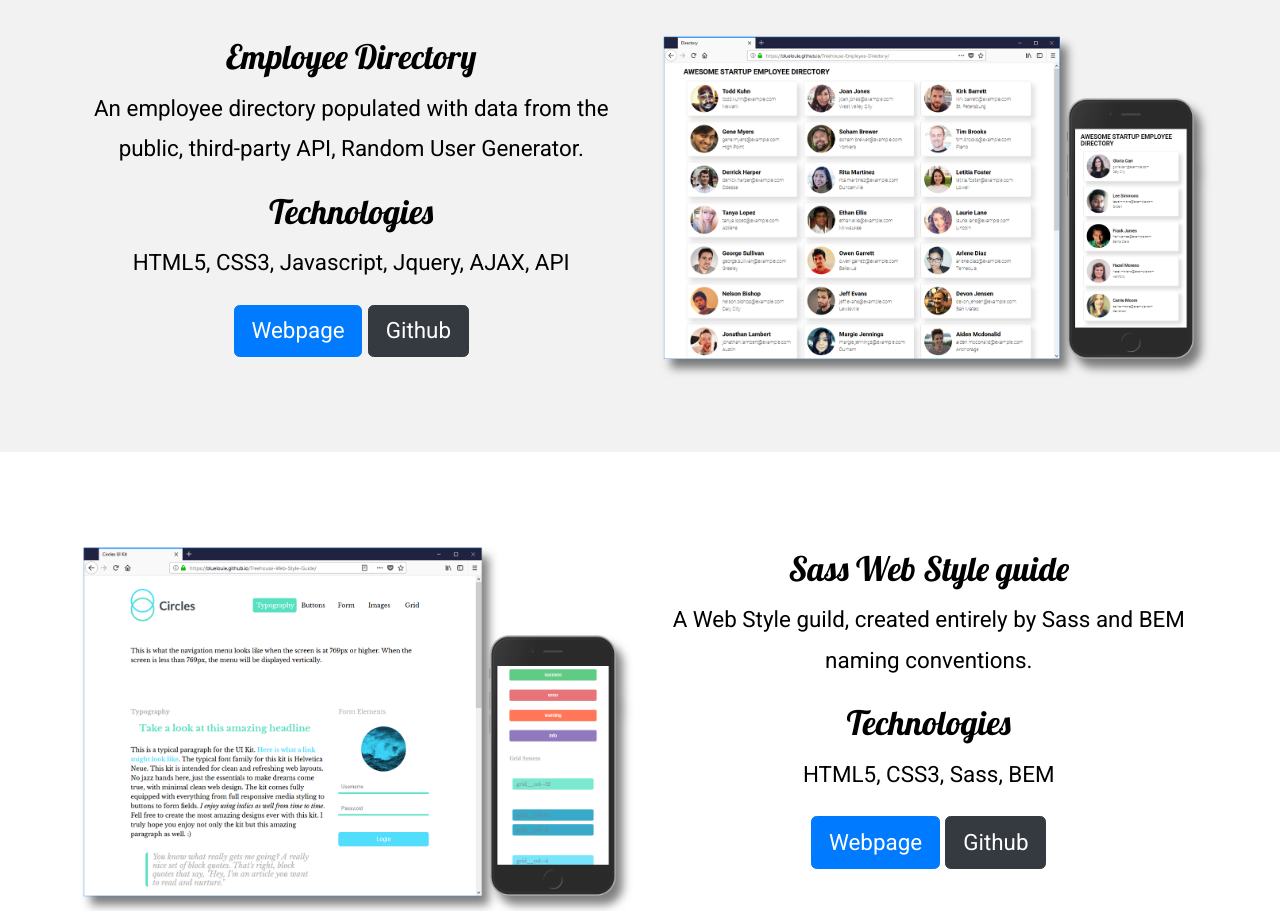
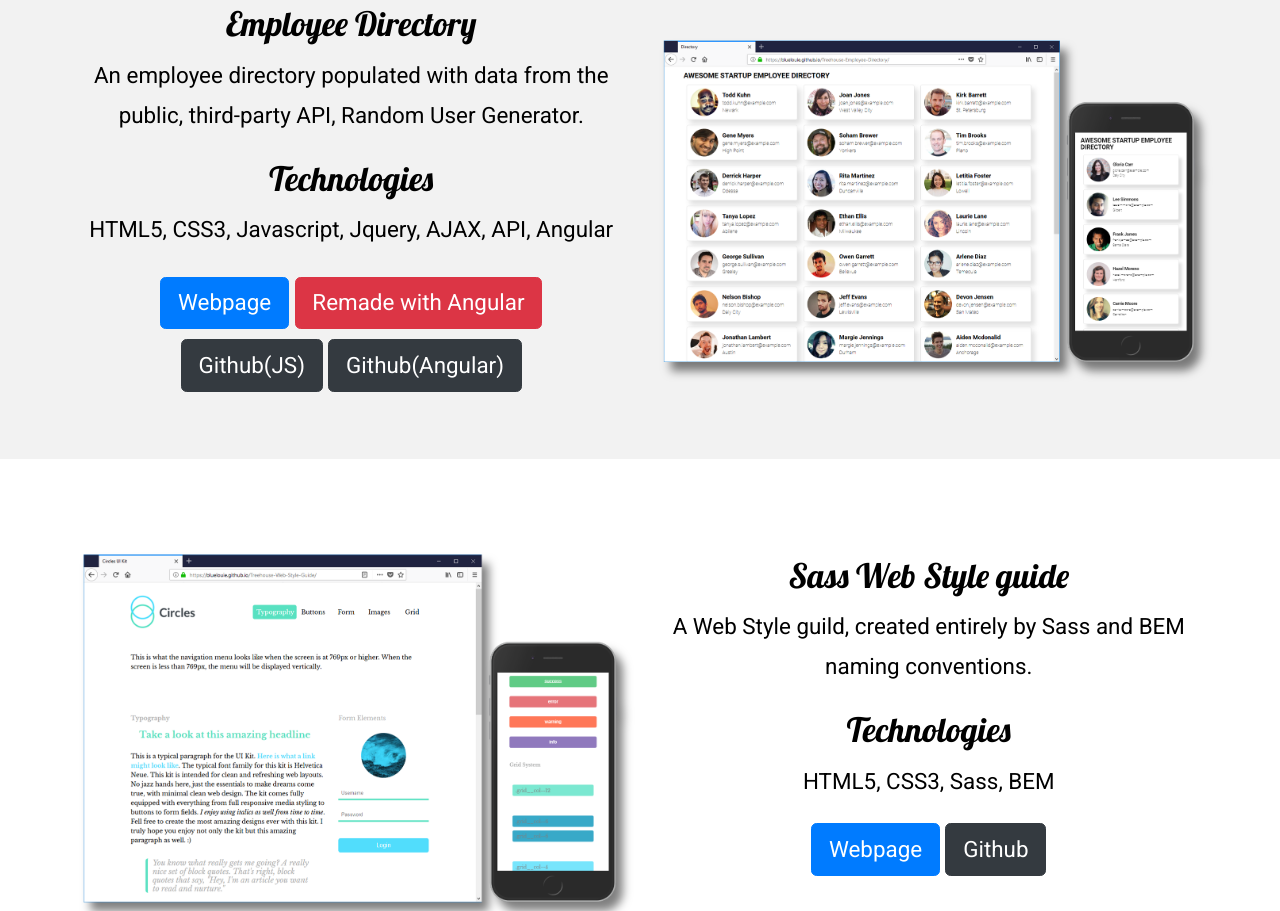
Before and after one commit to bluelouie/bluelouie.github.io, a plain HTML site: page index.html in a window 1280 px wide. Shown: the part 1254-2165 px from the top of the page. Drawn offline with nearby package versions, Linux system fonts and the light colour scheme.

Commit message:
added content

```diff
--- a/index.html
+++ b/index.html
@@ -117,9 +117,15 @@
               <h4>Employee Directory</h4>
               <p>An employee directory populated with data from the public, third-party API, Random User Generator.</p>
               <h4>Technologies</h4>
-                <p>HTML5, CSS3, Javascript, Jquery, AJAX, API</p>
+              <p>HTML5, CSS3, Javascript, Jquery, AJAX, API, Angular</p>
+              <div class="button-group">
                 <a class="btn btn-primary" target="_blank" href="https://bluelouie.github.io/Treehouse-Employee-Directory/" role="button">Webpage</a>
-                <a class="btn btn-dark" target="_blank" href="https://github.com/bluelouie/Treehouse-Employee-Directory" role="button">Github</a>
+                <a class="btn btn-danger" target="_blank" href="https://hidden-temple-25209.herokuapp.com/" role="button">Remade with Angular</a>
+              </div>
+              <div class="button-group">
+                <a class="btn btn-dark" target="_blank" href="https://github.com/bluelouie/Treehouse-Employee-Directory" role="button">Github(JS)</a>
+                <a class="btn btn-dark" target="_blank" href="https://github.com/bluelouie/Angular-Employee-Directory" role="button">Github(Angular)</a>
+              </div>
             </div>
           </div>
         </div>
@@ -156,9 +162,15 @@
         <h4>Employee Directory</h4>
         <p>An employee directory populated with data from the public, third-party API, Random User Generator.</p>
         <h4>Technologies</h4>
-          <p>HTML5, CSS3, Javascript, Jquery, AJAX, API</p>
+        <p>HTML5, CSS3, Javascript, Jquery, AJAX, API, Angular</p>
+        <div class="button-group">
           <a class="btn btn-primary" target="_blank" href="https://bluelouie.github.io/Treehouse-Employee-Directory/" role="button">Webpage</a>
-          <a class="btn btn-dark" target="_blank" href="https://github.com/bluelouie/Treehouse-Employee-Directory" role="button">Github</a>
+          <a class="btn btn-danger" target="_blank" href="https://hidden-temple-25209.herokuapp.com/" role="button">Remade with Angular</a>
+        </div>
+        <div class="button-group">
+          <a class="btn btn-dark" target="_blank" href="https://github.com/bluelouie/Treehouse-Employee-Directory" role="button">Github(JS)</a>
+          <a class="btn btn-dark" target="_blank" href="https://github.com/bluelouie/Angular-Employee-Directory" role="button">Github(Angular)</a>
+        </div>
       </div>
       <div class="col-md-6">
         <img class="d-block w-100 drop-shadow" src="./images/APIEX.png" alt="Fourth slide">
--- a/styles/styles.scss
+++ b/styles/styles.scss
@@ -146,6 +146,10 @@ hr {
 	padding-bottom: 50px;
 	background-color: #f2f2f2;
 }
+
+.button-group {
+  padding: 5px;
+}
 //==========================================================================
 //===========================About me
 //==========================================================================
```
Also changed, not shown: styles/styles.css, 1 other file. Lines whose indentation alone changed are shown as unchanged.
